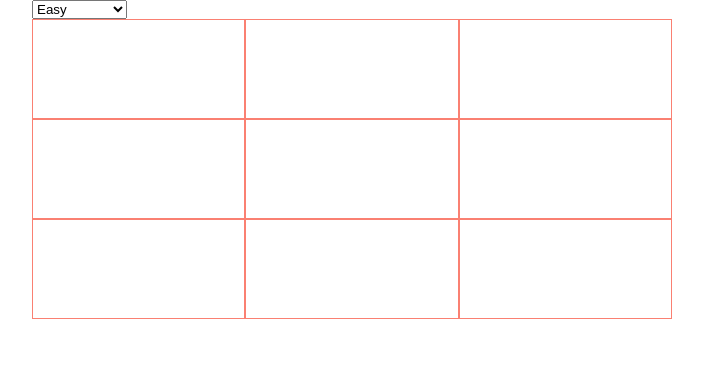
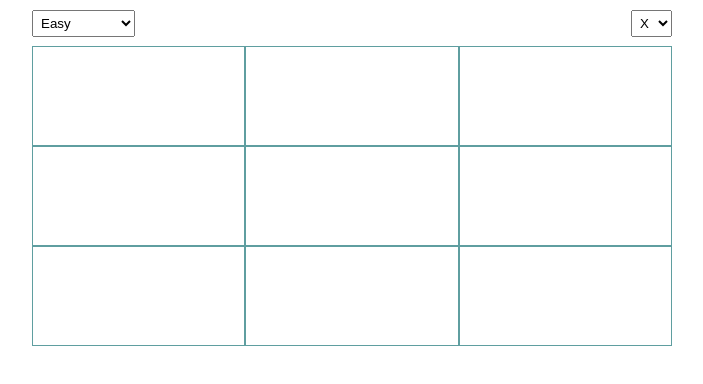
Before and after one commit to benjaminangafua/tic-tac-toe-24, a plain HTML site: page index.html in a window 1280 px wide. Shown: the whole page, without its empty margins (288-991 px from the left). Drawn offline with Linux system fonts and the light colour scheme.

Commit message:
Added Draw select and board click

```diff
--- a/script.js
+++ b/script.js
@@ -1,9 +1,11 @@
-// Creating Board
+const players = document.querySelector(".header");
 const board = document.querySelector(".board");
+const selectBoard = document.querySelector(".select");
+let player;
 const createElement = (ele) => {
   return document.createElement(ele);
 };
-
+// Creating Board
 const drawBoard = () => {
   for (let i = 0; i < 9; i++) {
     const bd = createElement("div");
@@ -14,16 +16,46 @@ const drawBoard = () => {
 drawBoard();
 
 // Set a level
-const level = document.querySelector(".select");
-const drawDropDown = () => {
+const setLevel = () => {
   const selection = createElement("select");
   const options = ["Easy", "Medium", "Impossible", "Two Players"];
-  for (let i = 0; i < 4; i++) {
+  for (let i = 0; i < options.length; i++) {
     const option = createElement("option");
     option.setAttribute("value", options[i]);
     selection.append(option);
     option.innerHTML = options[i];
   }
-  level.append(selection);
+  selectBoard.append(selection);
 };
-drawDropDown();
+setLevel();
+
+// Set Player
+const setPlayer = () => {
+  const playersDropDown = createElement("select");
+  playersDropDown.setAttribute("class", "select-player");
+  const options = ["X", "O"];
+  for (const opt in options) {
+    const option = createElement("option");
+    option.setAttribute("value", options[opt]);
+    playersDropDown.append(option);
+    option.innerHTML = options[opt];
+  }
+
+  selectBoard.append(playersDropDown);
+};
+setPlayer();
+
+// Select a player
+document
+  .querySelector(".select-player")
+  .addEventListener("change", (event) => (player = event.target.value));
+
+// Get Box Click
+const boxes = document.querySelectorAll(".box");
+boxes.forEach((item) => {
+  item.addEventListener("click", (e) => {
+    if (player) {
+      e.target.innerHTML = player;
+    }
+  });
+});
--- a/style.css
+++ b/style.css
@@ -9,12 +9,34 @@
     width: 50%;
 }
 
+.select {
+    margin-block: .6rem;
+    display: grid;
+    grid-template-columns: repeat(2, 1fr);
+    justify-content: space-between;
+    align-items: center;
+}
+
+.box {
+    display: grid;
+    place-items: center;
+}
+
+.select>* {
+    width: fit-content;
+    padding: .25rem;
+}
+
+.select>:last-child {
+    justify-self: end;
+}
+
 .board {
     display: grid;
     grid-template-columns: repeat(3, 1fr);
 }
 
 .box {
-    border: 1px solid salmon;
+    border: 1px solid cadetblue;
     min-height: 100px;
 }
```
